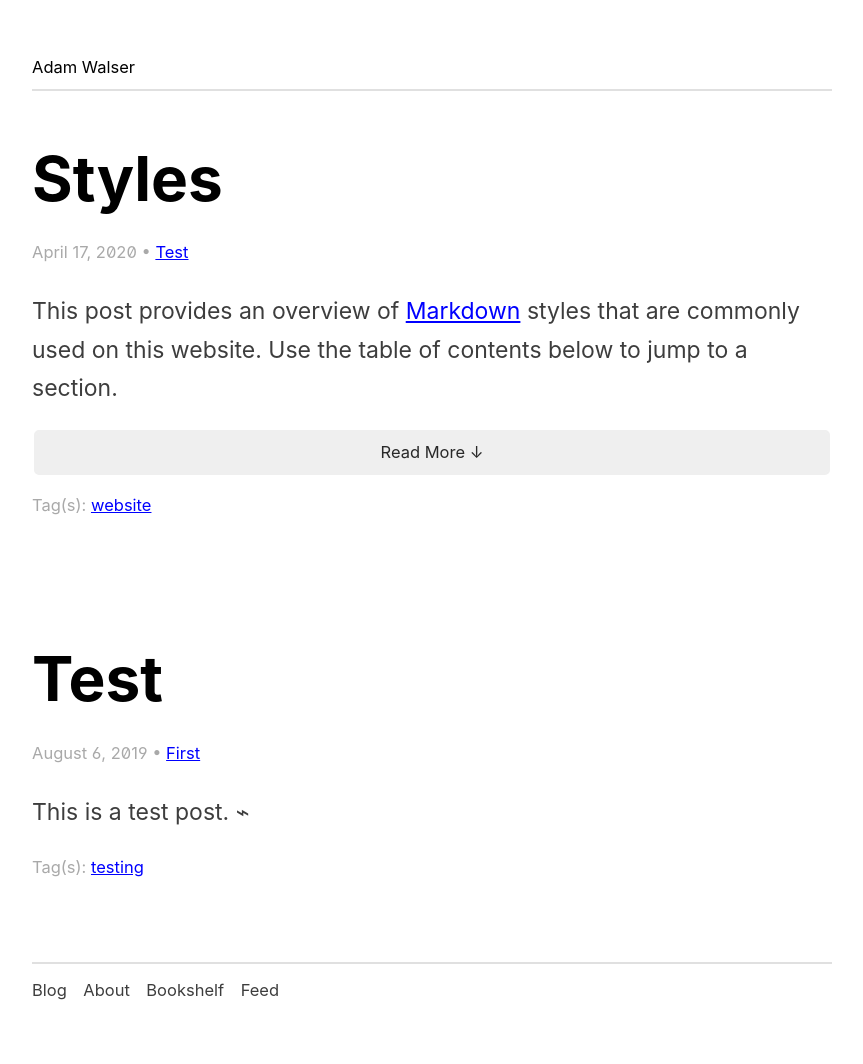
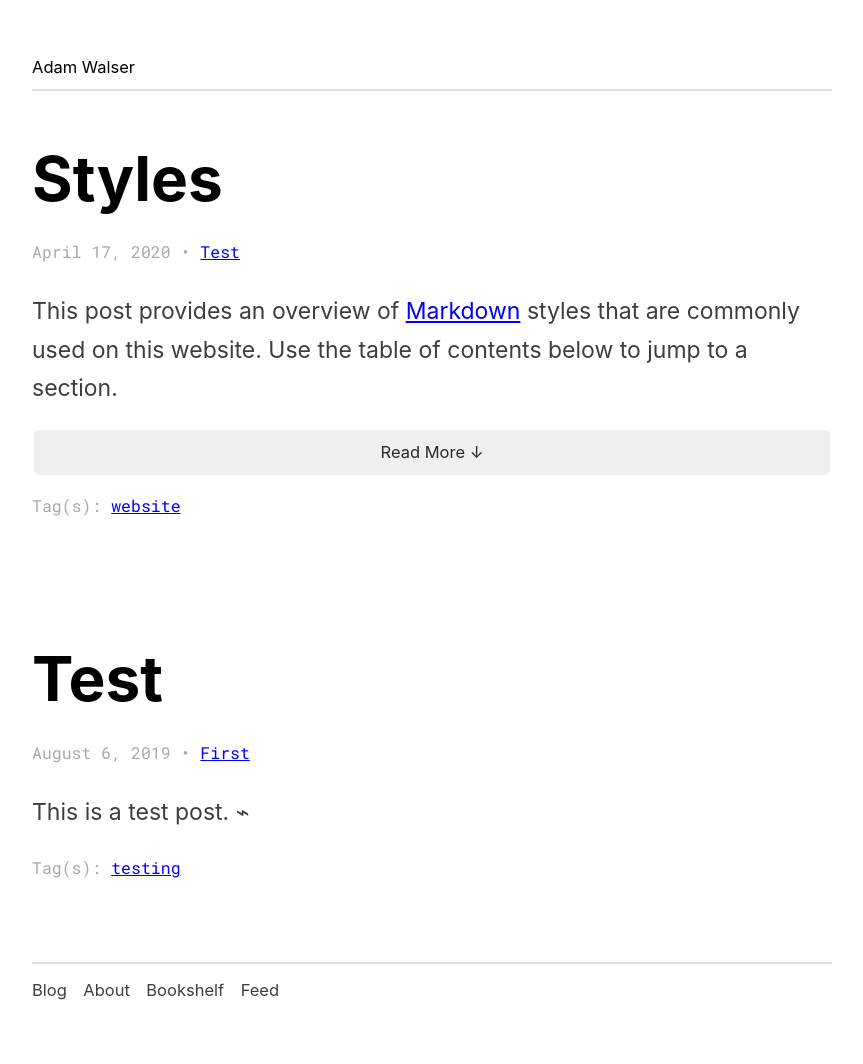
Before and after one commit to ajpwalser/ajpwalser.github.io, a Jekyll site: the page built from index.html, in a window 1280 px wide. Shown: the whole page, without its empty margins (208-1071 px from the left). Built offline with Jekyll 4.4.1, drawn with Linux system fonts in a browser that asks for light colours; some web fonts are replaced; the list of posts is cut into pages by our own code.

Commit message:
Update style.css

```diff
--- a/css/style.css
+++ b/css/style.css
@@ -12,7 +12,7 @@
 	max-width: 800px;
 	line-height: 1.66;
 	font-family: 'Inter', -apple-system, BlinkMacSystemFont, Segoe UI, Helvetica, Arial, sans-serif, Apple Color Emoji, Segoe UI Emoji, Segoe UI Symbol;
-	font-feature-settings: "ss01", "zero";
+	font-feature-settings: "ss01";
 	font-size: 23px;
 	color: rgba(0, 0, 0, 0.76);
 	padding: 1em;
@@ -135,6 +135,7 @@
 time,
 .meta,
 figcaption {
+	font-family: 'Roboto Mono', SFMono-Regular, Consolas, Liberation Mono, Menlo, monospace;
 	font-size: 0.718em;
 	color: rgb(169, 169, 169);
 }
```
